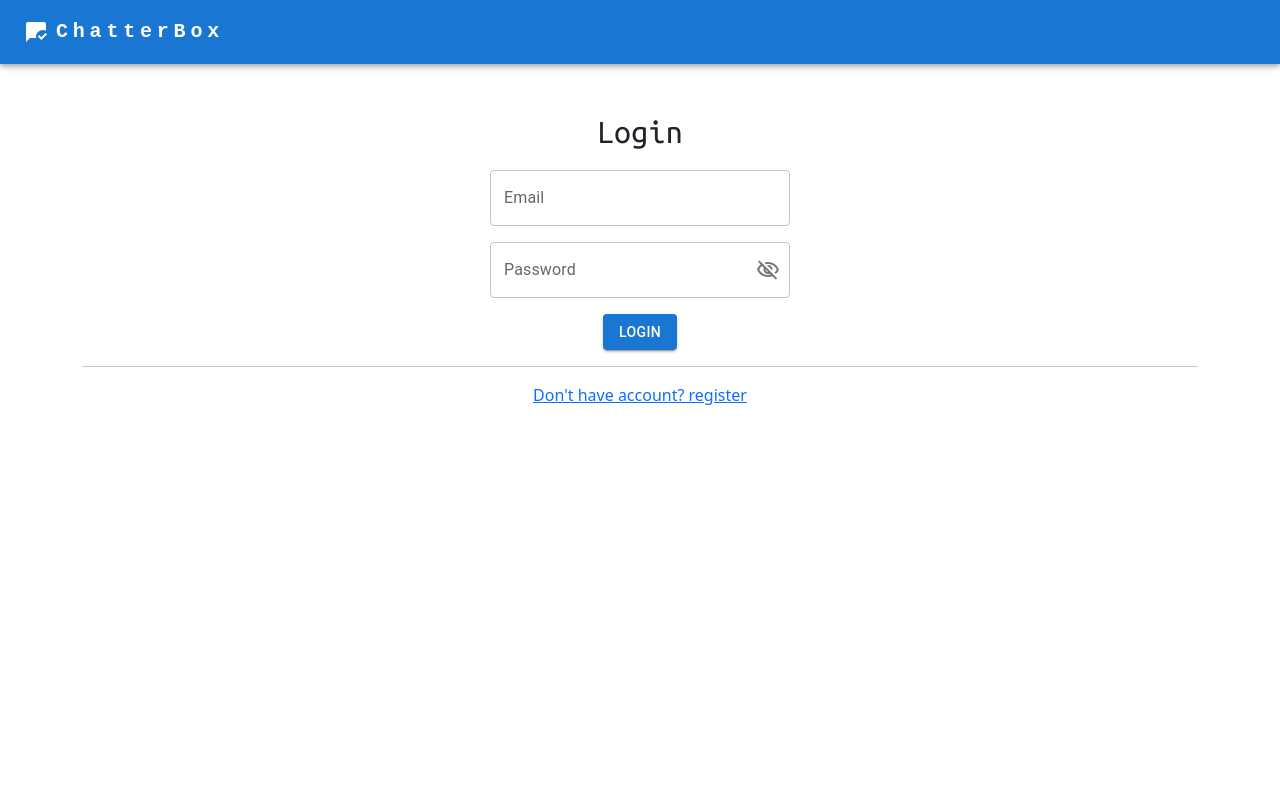
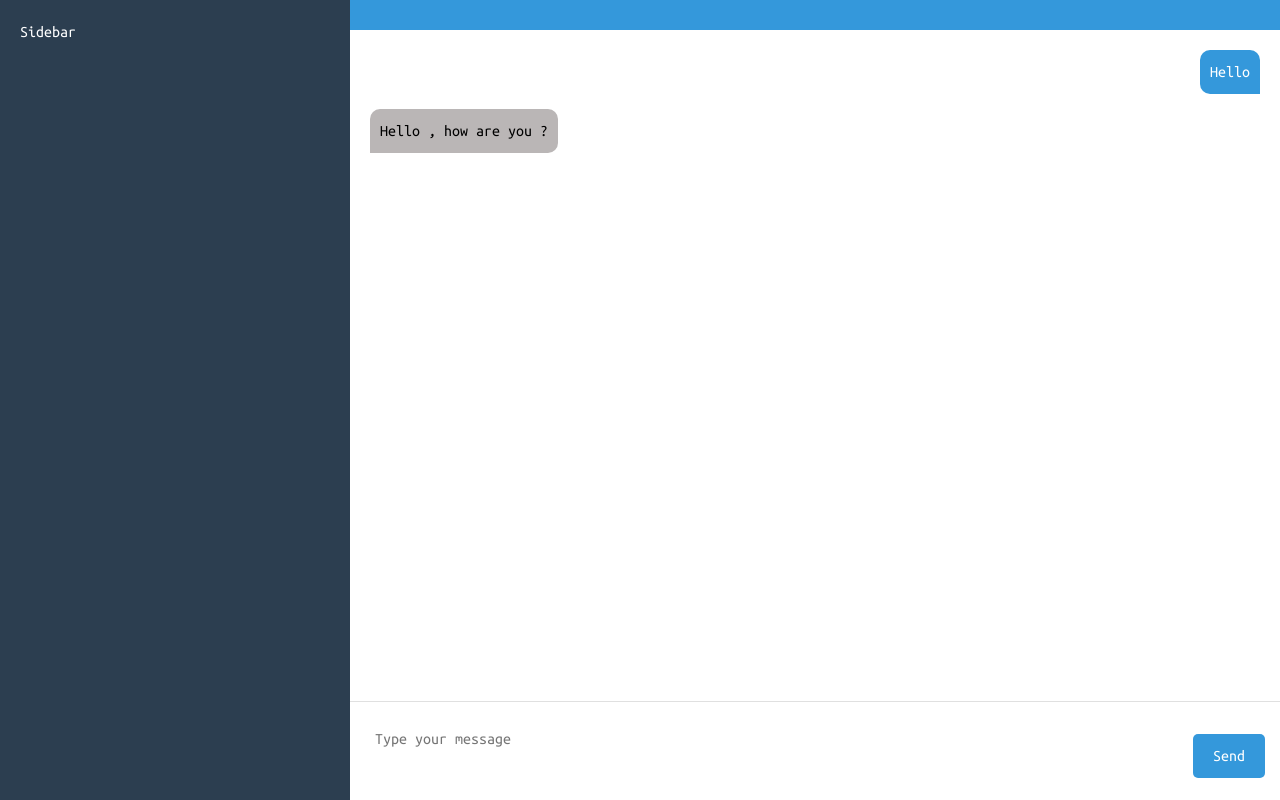
Before and after one commit to yashyc7/reactjs_chat_app_django_channels, a React (Vite) app in the folder frontend/: page / in a window 1280 px wide. Built offline with nearby package versions, Linux system fonts and the light colour scheme.

Commit message:
implement chat feature with ChatArea, Message, MessageInput, and Sidebar components; update App layout

```diff
--- a/frontend/src/App.css
+++ b/frontend/src/App.css
@@ -0,0 +1,99 @@
+body {
+  font-family: "Ubuntu Mono";
+  margin: 0;
+  padding: 0;
+  background-color: #f4f4f4;
+}
+
+.sidebar {
+  flex: 1;
+  background-color: #2c3e50;
+  color: #fff;
+  padding: 20px;
+  overflow-y: auto;
+}
+
+.chat-area {
+  flex: 3;
+  display: flex;
+  flex-direction: column;
+}
+
+.chat-header {
+  background-color: #3498db;
+  color: #ffffff;
+  padding: 15px;
+  text-align: center;
+}
+
+.messages {
+  flex: 1;
+  padding: 20px;
+  overflow-y: auto;
+  background-color: #ffffff;
+}
+
+.message {
+  margin-bottom: 15px;
+}
+
+.sent {
+  display: flex;
+  justify-content: flex-end;
+}
+
+.received {
+  display: flex;
+  justify-content: flex-start;
+}
+
+.message-bubble {
+  max-width: 70%;
+  padding: 10px;
+  border-radius: 10px;
+}
+
+.sent .message-bubble {
+  background-color: #3498db;
+  color: #ffffff;
+  border-bottom-right-radius: 0;
+}
+
+.received .message-bubble {
+  background-color: #bab6b6;
+  color: #000000;
+  border-bottom-left-radius: 0;
+}
+
+.chat-container {
+  display: flex;
+  height: 100vh;
+  background-color: #ffffff;
+}
+
+.message-input{
+  background-color: #ffffff;
+  padding: 15px;
+  border-top:1px solid #e0e0e0;
+  display: flex;
+  align-items: center;
+}
+
+.message-input textarea{
+  flex: 1;
+  border: none;
+  border-radius: 5px;
+  padding: 10px;
+  resize: none;
+  outline: none;
+}
+
+.message-input button{
+  background-color: #3498db;
+  border: none;
+  border-radius: 5px;
+  color: #ffffff;
+  padding: 10px 20px;
+  margin-top: 10px;
+  cursor: pointer;
+}
--- a/frontend/src/App.jsx
+++ b/frontend/src/App.jsx
@@ -3,16 +3,24 @@ import Register from "./components/Register";
 import { BrowserRouter as Router, Routes, Route } from "react-router-dom";
 import Login from "./components/Login";
 import Dashboard from "./components/Dashboard";
+import ChatArea from "./components/ChatArea";
+import Sidebar from "./components/Sidebar"
 function App() {
   return (
-    <Router>
-      <Routes>
-        <Route path="/register" element={<Register />} />
-        <Route path="/" element={<Login />} />
-        <Route path="/dashboard" element={<Dashboard />} />
-        {/* Add other routes as needed */}
-      </Routes>
-    </Router>
+    <>
+    <div className="chat-container">
+      <Sidebar/>
+      <ChatArea/>
+    </div>
+    </>
+    // <Router>
+    //   <Routes>
+    //     <Route path="/register" element={<Register />} />
+    //     <Route path="/" element={<Login />} />
+    //     <Route path="/dashboard" element={<Dashboard />} />
+    //     //Add other routes as needed
+    //   </Routes>
+    // </Router>
   );
 }
 
--- /dev/null
+++ b/frontend/src/components/ChatArea.jsx
@@ -0,0 +1,18 @@
+import React from "react";
+import Message from "./Message";
+import MessageInput from "./MessageInput";
+
+const ChatArea = () => {
+  return (
+    <div className="chat-area">
+      <div className="chat-header"> </div>
+      <div className="messages">
+        <Message text="Hello" sent />
+        <Message text="Hello , how are you ? " />
+      </div>
+      <MessageInput/>
+    </div>
+  );
+};
+
+export default ChatArea;
--- /dev/null
+++ b/frontend/src/components/Message.jsx
@@ -0,0 +1,11 @@
+import React from 'react'
+
+const Message = ({text,sent}) => {
+  return (
+    <div className={`message ${sent?'sent':'received'}`}>
+        <div className='message-bubble'>{text}</div>
+    </div>
+  )
+}
+
+export default Message
--- /dev/null
+++ b/frontend/src/components/MessageInput.jsx
@@ -0,0 +1,21 @@
+import React from 'react'
+import { useState } from 'react'
+
+const MessageInput = () => {
+  const [inputValue,setInputValue]=useState('')
+  const handleInputChange=(event)=>{
+    setInputValue(event.target.value)
+  }
+  const handleSendMessage=()=>{
+    console.log("Message Send")
+  }
+  return (
+    <div className='message-input'>
+      <textarea placeholder='Type your message' value={inputValue}
+      onChange={handleInputChange}/>
+      <button onClick={handleSendMessage}>Send</button>
+    </div>
+  )
+}
+
+export default MessageInput
--- /dev/null
+++ b/frontend/src/components/Sidebar.jsx
@@ -0,0 +1,7 @@
+import React from "react";
+
+const Sidebar = () => {
+  return <div className="sidebar">Sidebar</div>;
+};
+
+export default Sidebar;
```
